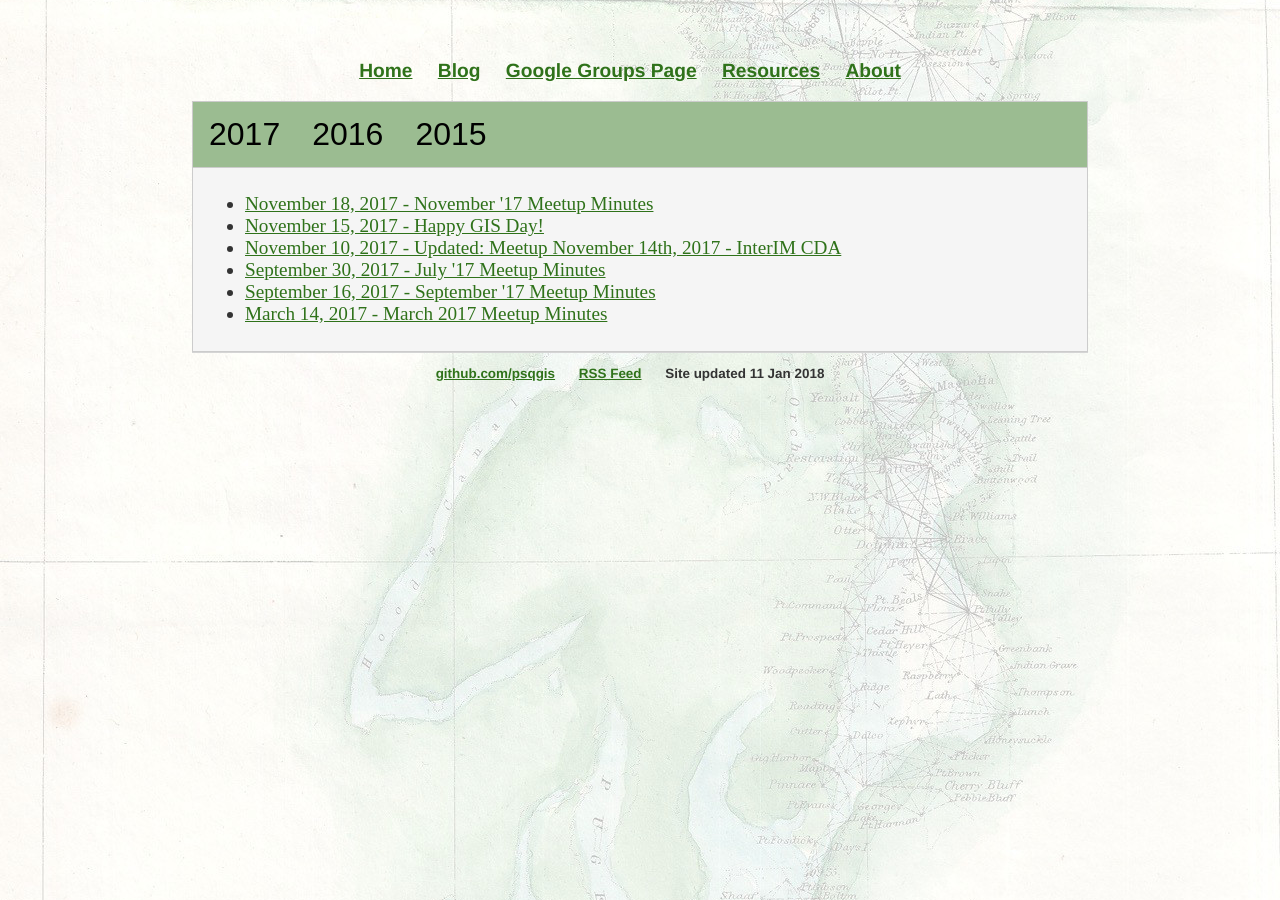
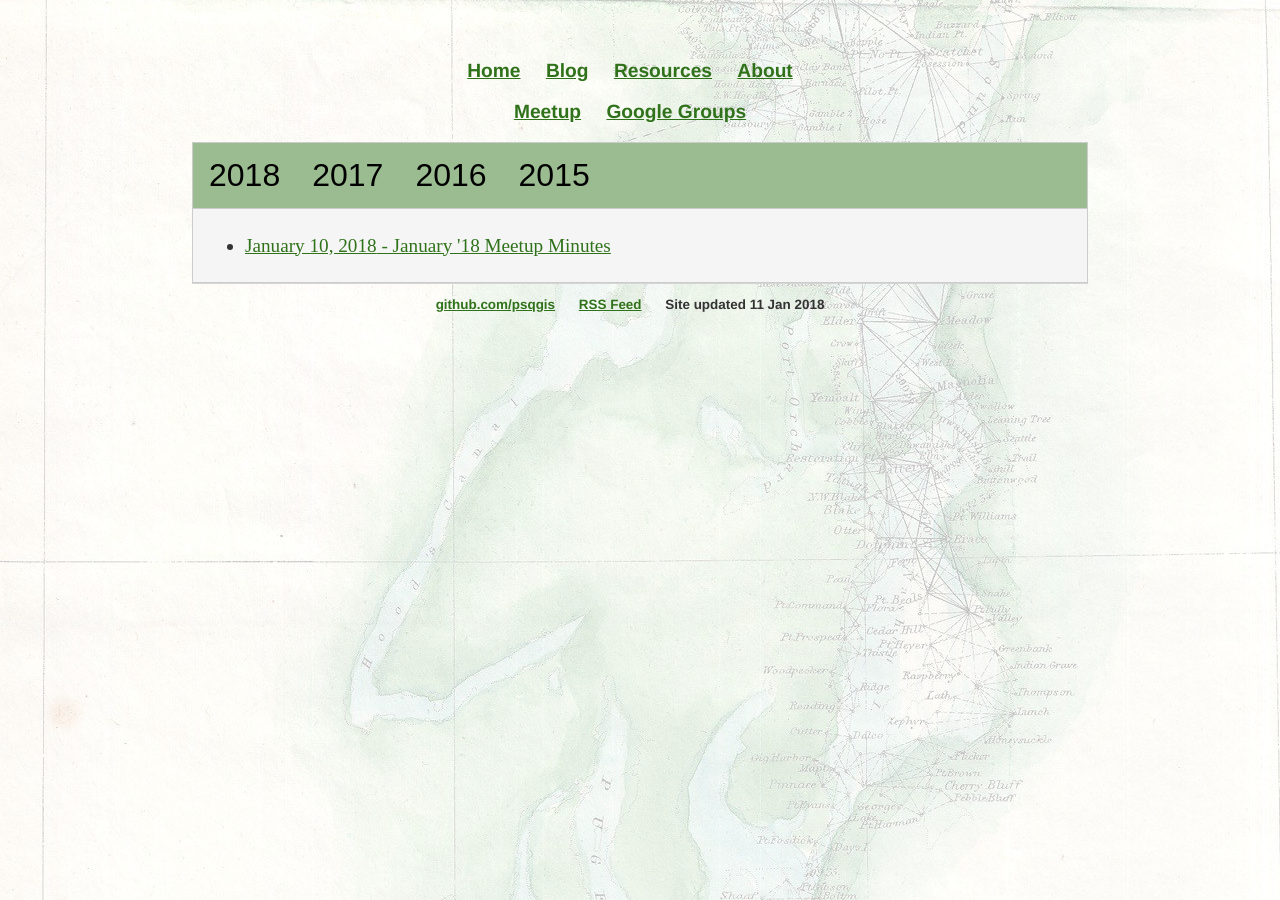
Before and after one commit to psqgis/psqgis.github.io, a Jekyll site: the page built from blog/index.html, in a window 1280 px wide. Built offline with Jekyll 4.4.1, drawn with Linux system fonts in a browser that asks for light colours; some of the changed lines change nothing that is shown.

Commit message:
Jan 2018 minutes...
also updated blog page to show 2018 by default and added meet up link
to the header.

```diff
--- a/_layouts/default.html
+++ b/_layouts/default.html
@@ -13,9 +13,12 @@
 	    		<ul>
 	        		<li><a href="/">Home</a></li>
 	        		<li><a href="/blog">Blog</a></li>
-	        		<li><a href="https://groups.google.com/forum/?hl=en#!forum/psqgis">Google Groups Page</a>
 	        		<li><a href="/resources.html">Resources</a></li>
 		        	<li><a href="/about.html">About</a></li>
+	    		</ul>
+	    		<ul>
+	    			<li><a href="https://www.meetup.com/Puget-Sound-QGIS-Users-Group">Meetup</a>
+	        		<li><a href="https://groups.google.com/forum/?hl=en#!forum/psqgis">Google Groups</a>
 	    		</ul>
 			</nav>
 			</center>
--- /dev/null
+++ b/_posts/2018-01-09-Jan-Minutes.md
@@ -0,0 +1,21 @@
+---
+layout: post
+title: "January '18 Meetup Minutes"
+date: 2018-01-10
+---
+
+The January meeting was again held at [Interim CDA](http://interimicda.org/whatwedo/). Thanks again for their generous use of their conference room.
+
+* Clifford Snow: Demonstrated a time series map he created using [Time Manager](https://plugins.qgis.org/plugins/timemanager/)
+
+* Paul McCombs: Demonstrated a recent build of QGIS 2.99 (3.0 beta version) running on an Ubuntu 17.10 virtual machine. Paul could not find a version that would run on his Mac newer than September 2016. Paul was able to load the beta based on instructions found on [Stack Exchange](https://gis.stackexchange.com/questions/261503/how-to-install-qgis-3-2-99-on-ubuntu-17-10/261508). The answer with the green check mark has the good stuff, with the exception that installing "python-qgis" did not work. It's unclear what that should have done.
+Of interest was the fact that an Esri File GeoDatabase (gdb) was accessible from the browser with no other configuration. Clifford's earlier assessment that there just weren't enough plugins was deemed to be accurate by the group.
+The group discussed that documentation of any kind on version 3.0 seemed hard to find, particularly anything newer than mid year 2017.
+
+* Michael Patrick: Demonstrated a 3D View on a recent windows build of QGIS 2.99. He was using a virtual image of land sat data. He was able to install and set up the view during the time of the event. He had good things to say about an MSI laptop he recently acquired and was not able to use his cool 3D mouse with QGIS.
+
+* Peter Keum: Demonstrated importing Mapbox Studio styles into QGIS as a base map.
+
+---------
+
+If anyone has corrections or additions they would like to make to these notes please let Paul McCombs know, or submit a pull request on [github](https://github.com/psqgis/psqgis.github.io)
--- a/blog/index.html
+++ b/blog/index.html
@@ -50,6 +50,6 @@ title: Puget Sound QGIS User Group Blog
     document.getElementById(year).style.display = "block";
     evt.currentTarget.className += " active";
 }
-  myShow(event, 'y{{2017}}')
+  myShow(event, 'y{{2018}}')
 
 </script>
--- a/css/main.css
+++ b/css/main.css
@@ -34,7 +34,7 @@ h1 {
     font-family:'Helvetica', 'Arial', 'Sans-Serif';
 }
 p {
-    font-size: 1.2em;
+    font-size: 1.2rem;
     color: #333;
 }
 footer {
```
